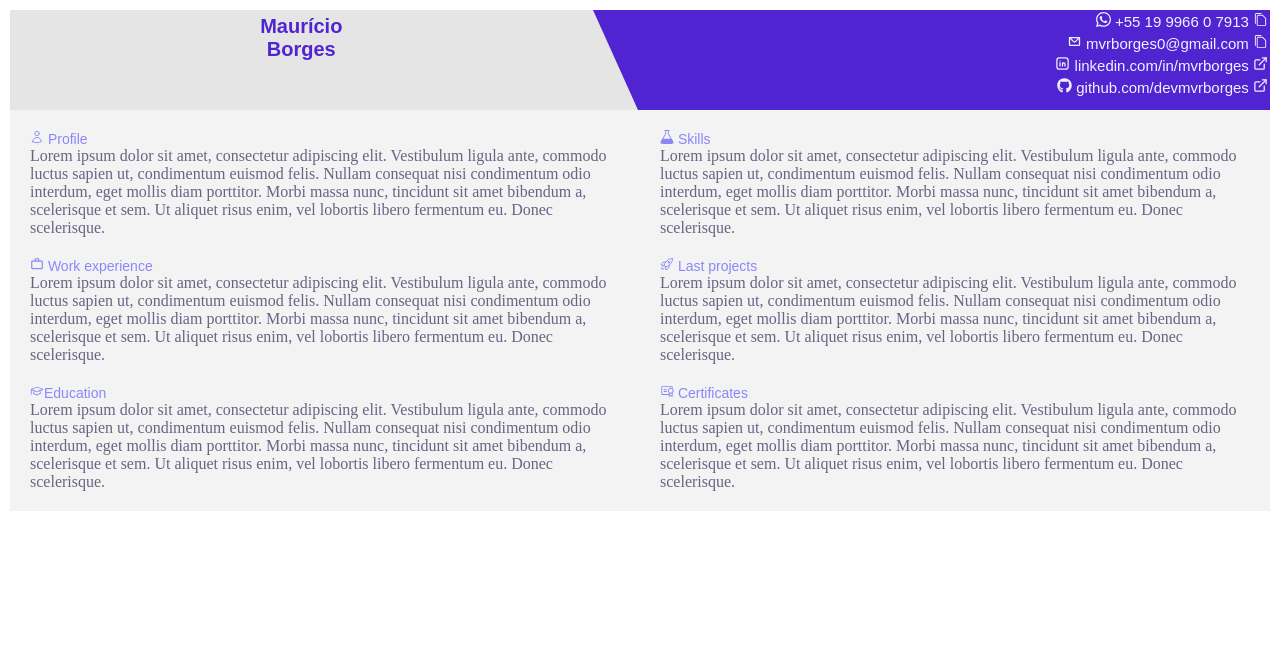
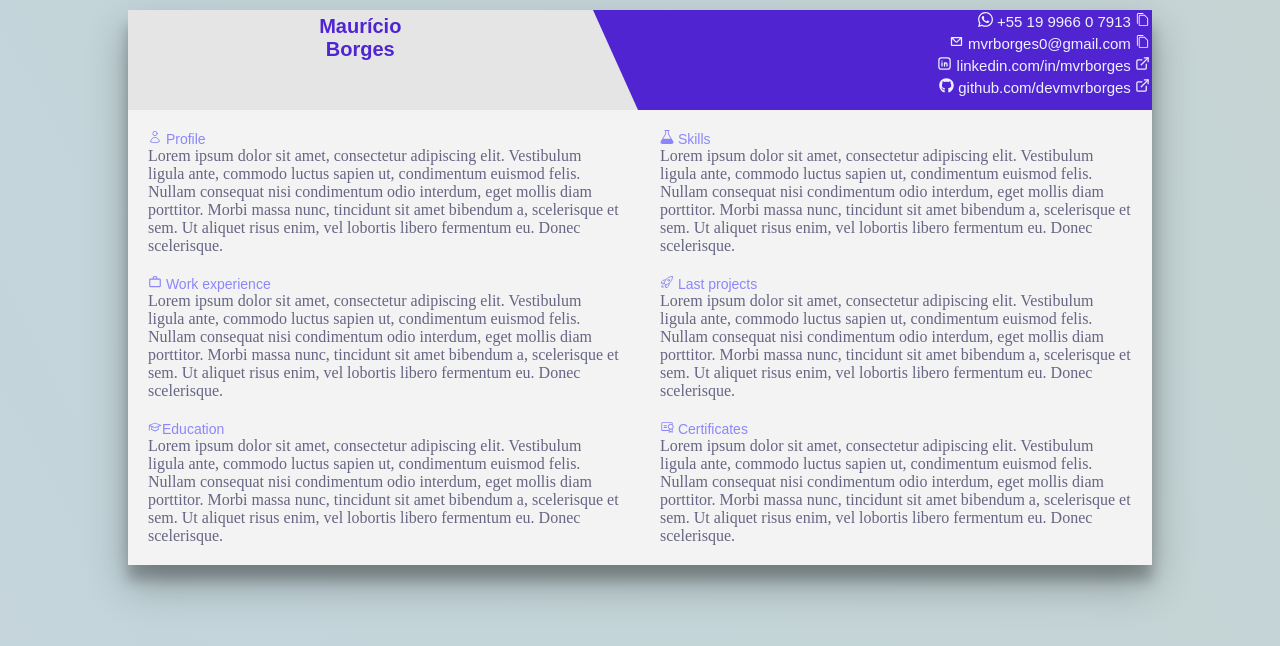
Before and after one commit to devmvrborges/github-page, a React (Create React App) app: page / in a window 1280 px wide. Shown: the top 646 px of the page. Built offline with nearby package versions, Linux system fonts and the light colour scheme.

Commit message:
adjust background

```diff
--- /dev/null
+++ b/src/background-styles.css
@@ -0,0 +1,33 @@
+body {
+    height: 600px;
+     background: linear-gradient(62deg, #b8b8b8, #d4cbcf, #c3d5db, #c6d3d0);
+       animation: gradient 15s ease infinite;
+        background-size: 400% 400%;
+
+  }
+  @-webkit-keyframes gradient{
+    0% {
+      background-position: 0 50%;
+    }
+    50% {
+      background-position: 100% 50%;
+    }
+    100% {
+       background-position: 0% 50%;
+    }
+  }
+  @keyframes gradient{
+    0% {
+      background-position: 0 50%;
+    }
+    50% {
+      background-position: 100% 50%;
+    }
+    100% {
+       background-position: 0% 50%;
+    }
+  }
+
+.shadowPage{
+    border: 1px solid black;
+}
--- a/src/index.tsx
+++ b/src/index.tsx
@@ -2,6 +2,7 @@ import React from 'react';
 import ReactDOM from 'react-dom';
 import Resume from './Resume';
 import reportWebVitals from './reportWebVitals';
+import './background-styles.css';
 
 ReactDOM.render(
   <React.StrictMode>
--- a/src/styles.css
+++ b/src/styles.css
@@ -6,9 +6,10 @@ body {
 
 .a4-layout {
     height: 100%;
-    /* border: 1px solid #000; */
     box-sizing: border-box;
     margin: 10px;
+    max-width: 1024px;
+    box-shadow: 0 19px 38px rgba(0,0,0,0.30), 0 15px 12px rgba(0,0,0,0.22);
 }
 
 a {
@@ -29,8 +30,6 @@ a {
 .bodyContainer>div {
     width: 100%;
     padding: 10px;
-
-
 }
 
 .sectionText {
```
